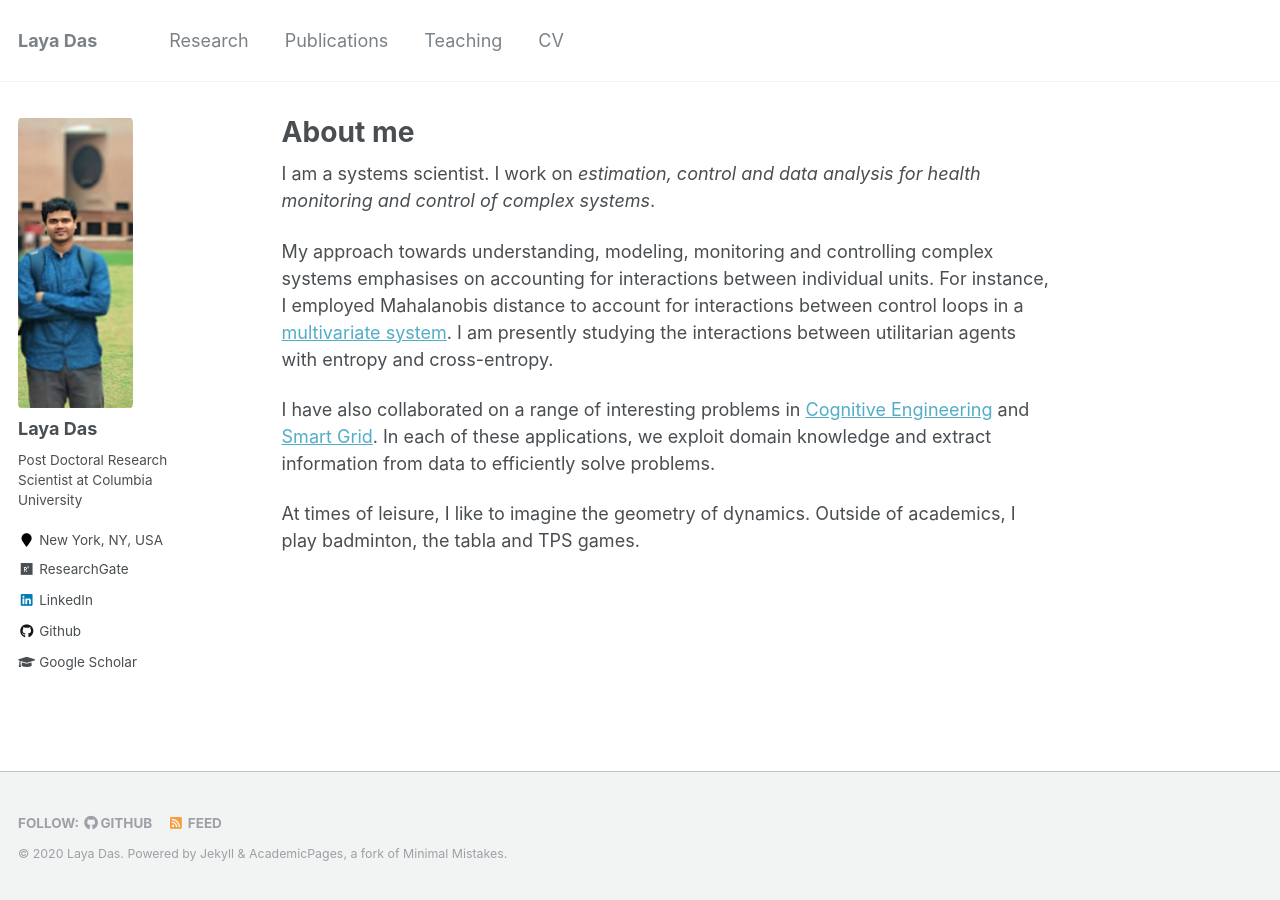
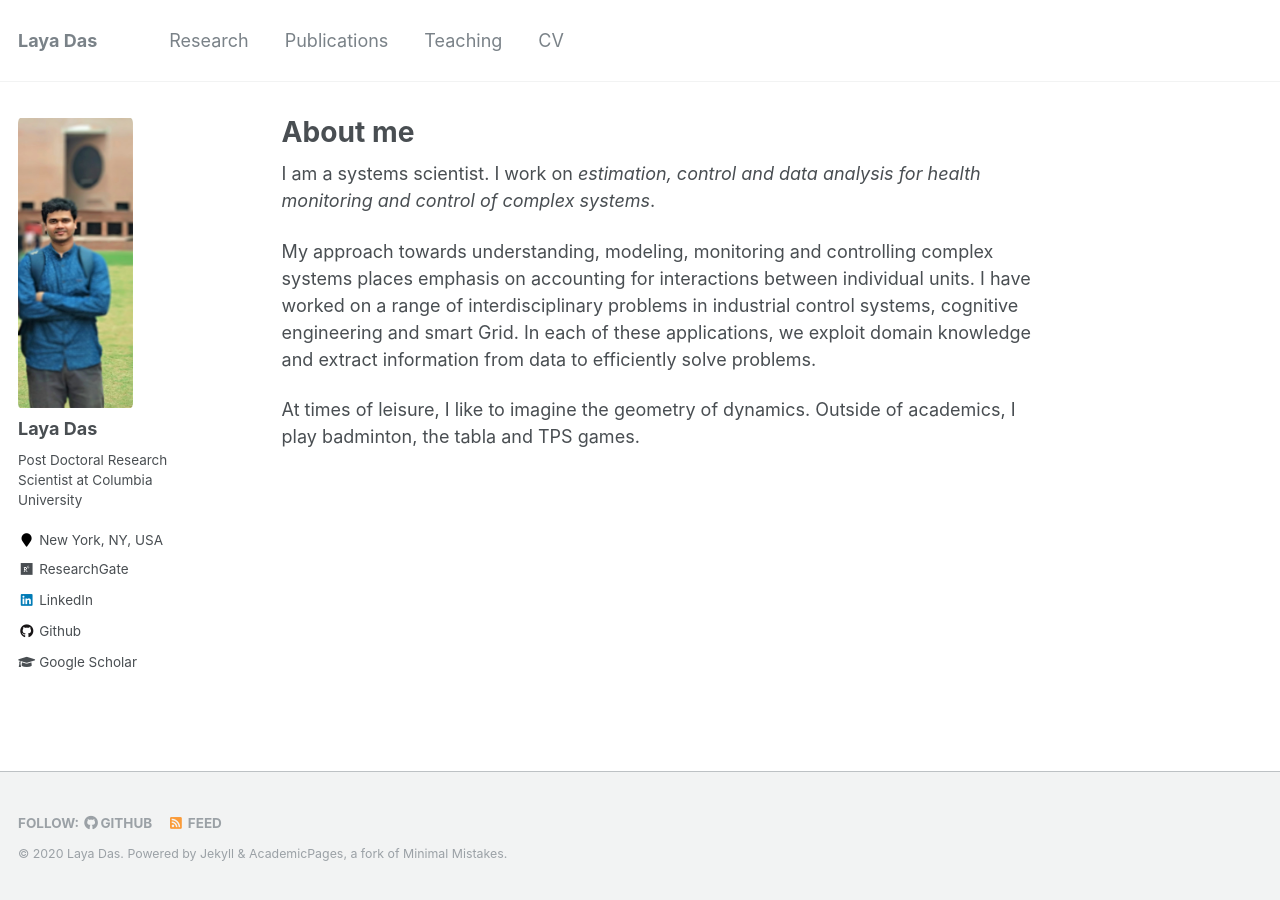
Before and after one commit to layadas/layadas.github.io, a Jekyll site: the page built from _pages/about.md, in a window 1280 px wide. Built offline with Jekyll 4.4.1, drawn with Linux system fonts in a browser that asks for light colours.

Commit message:
Update about.md

```diff
--- a/_pages/about.md
+++ b/_pages/about.md
@@ -10,12 +10,8 @@ redirect_from:
 
 I am a systems scientist. I work on *estimation, control and data analysis for health monitoring and control of complex systems*.
 
-My approach towards understanding, modeling, monitoring and controlling complex systems emphasises on accounting for interactions between individual units.
-For instance, I employed Mahalanobis distance to account for interactions between control loops in a [multivariate system](https://doi.org/10.1109/TCST.2015.2468087).
-I am presently studying the interactions between utilitarian agents with entropy and cross-entropy.
-
-I have also collaborated on a range of interesting problems in [Cognitive Engineering](https://doi.org/10.1021/acssuschemeng.7b03971) and
-[Smart Grid](https://doi.org/10.1016/j.apenergy.2019.113966). In each of these applications, we exploit domain knowledge and extract information from data to efficiently
-solve problems.
+My approach towards understanding, modeling, monitoring and controlling complex systems places emphasis on accounting for interactions between individual units. I have worked on a
+range of interdisciplinary problems in industrial control systems, cognitive engineering and smart Grid. In each of these applications, we exploit domain knowledge and extract
+information from data to efficiently solve problems.
 
 At times of leisure, I like to imagine the geometry of dynamics. Outside of academics, I play badminton, the tabla and TPS games.
```
